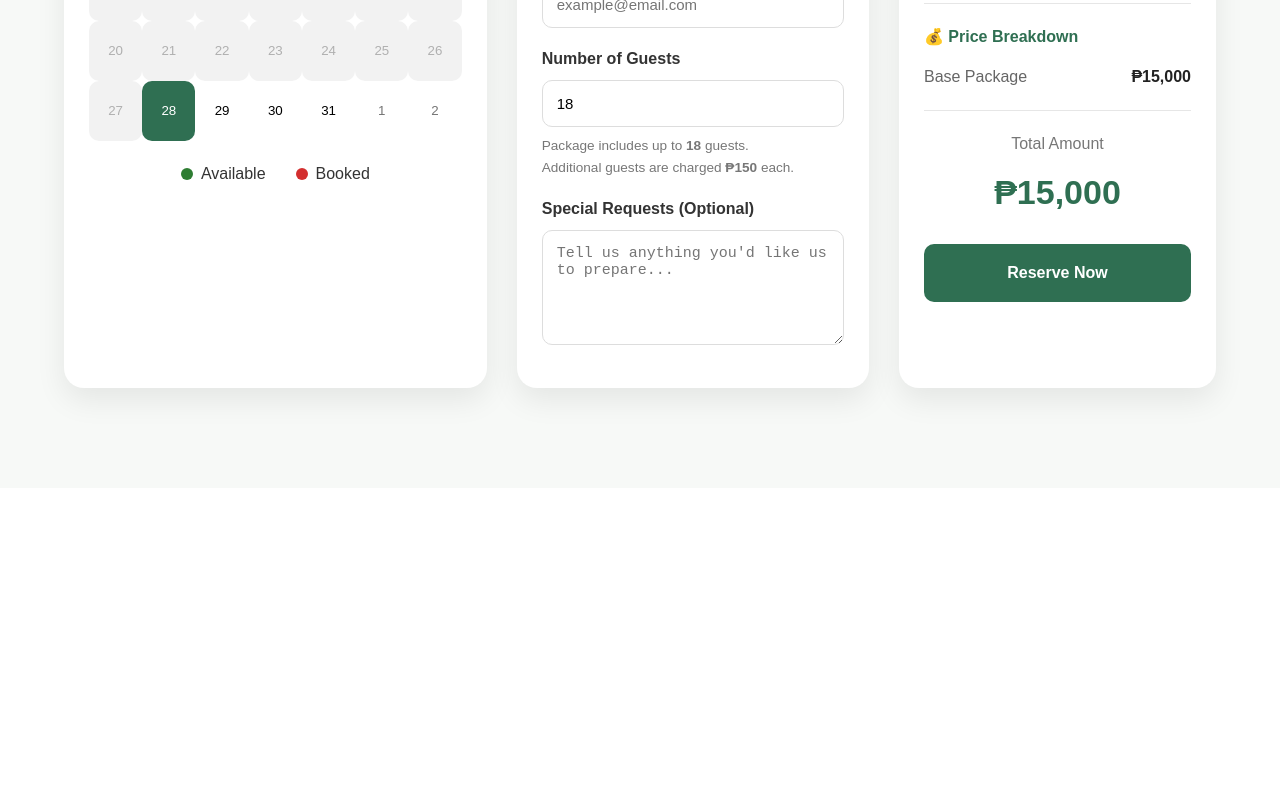
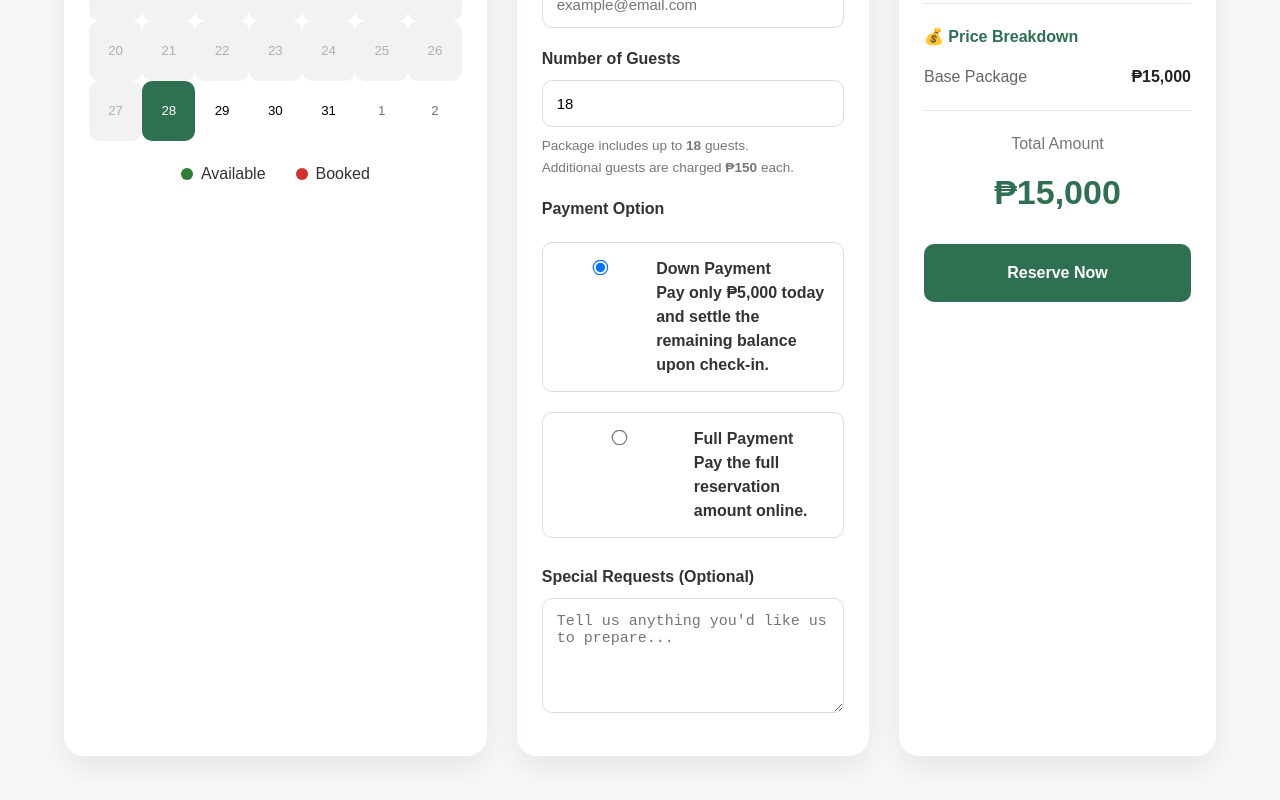
Before and after one commit to Lukie-Mar/woodland-escape, a Next.js app: page /booking in a window 1280 px wide. Shown: the part 616-1416 px from the top of the page. Before the commit the page ends 1104 px from the top, so only its background shows below. Built offline with nearby package versions, Linux system fonts and the light colour scheme.

Commit message:
integrated booking and payment with supabase and paymongo

```diff
--- a/components/Booking/Booking.jsx
+++ b/components/Booking/Booking.jsx
@@ -12,7 +12,9 @@ import BookingConfirmModal from "./BookingConfirmModal";
 const PACKAGE_PRICE = 15000;
 const INCLUDED_GUESTS = 18;
 const EXTRA_PERSON_RATE = 150;
+const DOWN_PAYMENT = 5000;
 
+// Temporary until we load from Supabase
 const bookedDates = [
   "2026-08-15",
   "2026-08-22",
@@ -21,16 +23,20 @@ const bookedDates = [
 
 export default function Booking() {
   const [date, setDate] = useState(new Date());
+
   const [guests, setGuests] = useState(INCLUDED_GUESTS);
+
+  const [loading, setLoading] = useState(false);
+
+  const [showModal, setShowModal] = useState(false);
 
   const [bookingData, setBookingData] = useState({
     fullName: "",
     contact: "",
     email: "",
     specialRequest: "",
+    paymentOption: "DOWN_PAYMENT",
   });
-
-  const [showModal, setShowModal] = useState(false);
 
   function formatDate(date) {
     return date.toISOString().split("T")[0];
@@ -40,31 +46,48 @@ export default function Booking() {
     return bookedDates.includes(formatDate(date));
   }
 
+  // ------------------------
   // Pricing
+  // ------------------------
+
   const extraGuests = Math.max(
-    0,
-    guests - INCLUDED_GUESTS
+    guests - INCLUDED_GUESTS,
+    0
   );
 
-  const total =
-    PACKAGE_PRICE +
+  const extraCharge =
     extraGuests * EXTRA_PERSON_RATE;
 
-  // Check-out Date
+  const total =
+    PACKAGE_PRICE + extraCharge;
+
+  const amountToPay =
+    bookingData.paymentOption ===
+    "FULL_PAYMENT"
+      ? total
+      : DOWN_PAYMENT;
+
+  const remainingBalance =
+    total - amountToPay;
+
+  // ------------------------
+  // Check-out
+  // ------------------------
+
   const checkOutDate = new Date(date);
-  checkOutDate.setDate(checkOutDate.getDate() + 1);
 
-  // Data passed to confirmation modal
+  checkOutDate.setDate(
+    checkOutDate.getDate() + 1
+  );
+
+  // ------------------------
+  // Reservation Object
+  // ------------------------
+
   const reservation = {
     ...bookingData,
 
-    checkInDate: date.toLocaleDateString("en-PH", {
-      year: "numeric",
-      month: "long",
-      day: "numeric",
-    }),
-
-    checkOutDate: checkOutDate.toLocaleDateString(
+    checkInDate: date.toLocaleDateString(
       "en-PH",
       {
         year: "numeric",
@@ -73,9 +96,28 @@ export default function Booking() {
       }
     ),
 
+    checkOutDate:
+      checkOutDate.toLocaleDateString(
+        "en-PH",
+        {
+          year: "numeric",
+          month: "long",
+          day: "numeric",
+        }
+      ),
+
     guests,
+
     total,
+
+    amountToPay,
+
+    remainingBalance,
   };
+
+  // ------------------------
+  // Reserve Button
+  // ------------------------
 
   function handleReserve() {
     if (!bookingData.fullName.trim()) {
@@ -84,24 +126,75 @@ export default function Booking() {
     }
 
     if (!bookingData.contact.trim()) {
-      alert("Please enter your contact number.");
+      alert(
+        "Please enter your contact number."
+      );
       return;
     }
 
     setShowModal(true);
   }
 
-  function confirmReservation() {
-    console.log("Reservation:", reservation);
+  // ------------------------
+  // Proceed to PayMongo
+  // ------------------------
 
-    alert(
-      "Reservation submitted successfully!\n\nWe will contact you shortly to confirm your booking."
-    );
+  async function confirmReservation() {
+    try {
+      setLoading(true);
 
-    setShowModal(false);
+      const response = await fetch(
+        "/api/paymongo/checkout",
+        {
+          method: "POST",
 
-    // TODO:
-    // Save reservation to Supabase
+          headers: {
+            "Content-Type":
+              "application/json",
+          },
+
+          body: JSON.stringify({
+            fullName:
+              bookingData.fullName,
+
+            contact:
+              bookingData.contact,
+
+            email:
+              bookingData.email,
+
+            specialRequest:
+              bookingData.specialRequest,
+
+            checkIn: formatDate(date),
+
+            guests,
+
+            paymentOption:
+              bookingData.paymentOption,
+          }),
+        }
+      );
+
+      const result =
+        await response.json();
+
+      if (!response.ok) {
+        throw new Error(
+          result.error ||
+            "Unable to proceed."
+        );
+      }
+
+      window.location.href =
+        result.checkoutUrl;
+    } catch (err) {
+      alert(err.message);
+    } finally {
+      setLoading(false);
+
+      setShowModal(false);
+    }
   }
 
   return (
@@ -121,8 +214,9 @@ export default function Booking() {
           </h2>
 
           <p className="section-description">
-            Select your preferred check-in date and
-            complete your reservation request.
+            Select your preferred
+            check-in date and complete
+            your reservation.
           </p>
 
           <div className={styles.card}>
@@ -135,18 +229,32 @@ export default function Booking() {
 
             <ReservationForm
               bookingData={bookingData}
-              setBookingData={setBookingData}
+              setBookingData={
+                setBookingData
+              }
               guests={guests}
               setGuests={setGuests}
-              includedGuests={INCLUDED_GUESTS}
-              extraPersonRate={EXTRA_PERSON_RATE}
+              includedGuests={
+                INCLUDED_GUESTS
+              }
+              extraPersonRate={
+                EXTRA_PERSON_RATE
+              }
             />
 
             <BookingSummary
               date={date}
               guests={guests}
               total={total}
+              amountToPay={amountToPay}
+              remainingBalance={
+                remainingBalance
+              }
+              paymentOption={
+                bookingData.paymentOption
+              }
               onReserve={handleReserve}
+              loading={loading}
             />
 
           </div>
@@ -156,9 +264,14 @@ export default function Booking() {
 
       <BookingConfirmModal
         open={showModal}
-        onClose={() => setShowModal(false)}
-        onConfirm={confirmReservation}
+        onClose={() =>
+          setShowModal(false)
+        }
+        onConfirm={
+          confirmReservation
+        }
         bookingData={reservation}
+        loading={loading}
       />
     </>
   );
--- a/components/Booking/Booking.module.css
+++ b/components/Booking/Booking.module.css
@@ -384,3 +384,29 @@
 .confirmButton:hover {
   background: #244f3b;
 }
+
+.radioOption {
+  display: flex;
+  align-items: flex-start;
+  gap: 12px;
+  padding: 14px;
+  margin-top: 12px;
+  border: 1px solid #ddd;
+  border-radius: 10px;
+  cursor: pointer;
+  transition: 0.2s ease;
+}
+
+.radioOption:hover {
+  border-color: #2f855a;
+  background: #f7faf8;
+}
+
+.radioOption input[type="radio"] {
+  margin-top: 4px;
+  transform: scale(1.2);
+}
+
+.radioOption span {
+  line-height: 1.5;
+}
--- a/components/Booking/ReservationForm.jsx
+++ b/components/Booking/ReservationForm.jsx
@@ -1,6 +1,8 @@
 "use client";
 
 import styles from "./Booking.module.css";
+
+const DOWN_PAYMENT = 5000;
 
 export default function ReservationForm({
   bookingData,
@@ -14,10 +16,10 @@ export default function ReservationForm({
   function handleChange(e) {
     const { name, value } = e.target;
 
-    setBookingData({
-      ...bookingData,
+    setBookingData((prev) => ({
+      ...prev,
       [name]: value,
-    });
+    }));
   }
 
   function handleGuestChange(e) {
@@ -98,6 +100,51 @@ export default function ReservationForm({
         </small>
       </div>
 
+      {/* Payment Option */}
+
+      <div className={styles.formGroup}>
+        <label>Payment Option</label>
+
+        <label className={styles.radioOption}>
+          <input
+            type="radio"
+            name="paymentOption"
+            value="DOWN_PAYMENT"
+            checked={
+              bookingData.paymentOption ===
+              "DOWN_PAYMENT"
+            }
+            onChange={handleChange}
+          />
+
+          <span>
+            <strong>Down Payment</strong>
+            <br />
+            Pay only <strong>₱{DOWN_PAYMENT.toLocaleString()}</strong> today
+            and settle the remaining balance upon check-in.
+          </span>
+        </label>
+
+        <label className={styles.radioOption}>
+          <input
+            type="radio"
+            name="paymentOption"
+            value="FULL_PAYMENT"
+            checked={
+              bookingData.paymentOption ===
+              "FULL_PAYMENT"
+            }
+            onChange={handleChange}
+          />
+
+          <span>
+            <strong>Full Payment</strong>
+            <br />
+            Pay the full reservation amount online.
+          </span>
+        </label>
+      </div>
+
       {/* Special Request */}
 
       <div className={styles.formGroup}>
```
